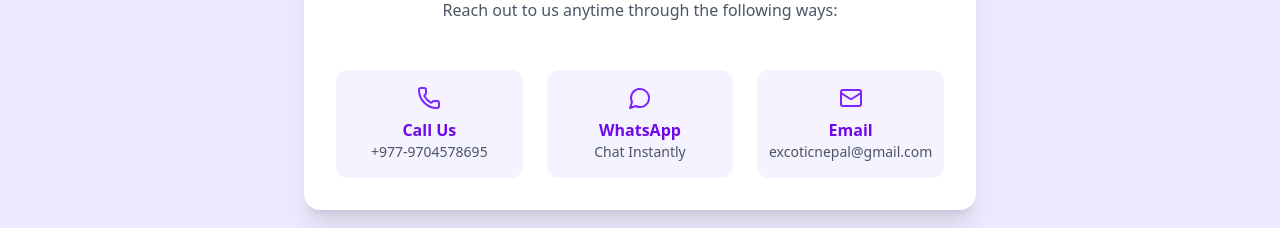
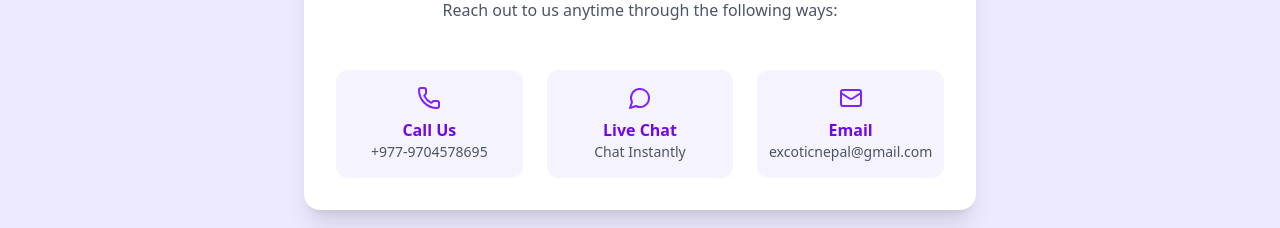
Before and after one commit to excoticnepal/nepalichicks, a React (Vite) app in the folder client/: page /contact-us in a window 1280 px wide. Shown: the part 524-752 px from the top of the page. Built offline with nearby package versions, Linux system fonts and the light colour scheme.

Commit message:
Update frontend changes

```diff
--- a/client/index.html
+++ b/client/index.html
@@ -1,15 +1,36 @@
 <!doctype html>
 <html lang="en">
+
 <head>
   <meta charset="UTF-8" />
-    <meta name="description" content="Get hot Nepali Call Girls in your area. Best call girl platform in Nepal - Kathmandu, Pokhara, Birgunj or anywhere,just give us a call."/>
+  <meta name="description"
+    content="Get hot Nepali Call Girls in your area. Best call girl platform in Nepal - Kathmandu, Pokhara, Birgunj or anywhere,just give us a call." />
   <link rel="icon" type="image/png" href="./public/favicon.png" />
   <link href="/src/index.css" rel="stylesheet">
   <meta name="viewport" content="width=device-width, initial-scale=1.0" />
   <title>Nepali Chicks</title>
 </head>
+
 <body>
   <div id="root"></div>
   <script type="module" src="/src/main.jsx"></script>
+
+  <!--Start of Tawk.to Script-->
+  <script type="text/javascript">
+    var Tawk_API = Tawk_API || {}, Tawk_LoadStart = new Date();
+    (function () {
+      var s1 = document.createElement("script"), s0 = document.getElementsByTagName("script")[0];
+      s1.async = true;
+      s1.src = 'https://embed.tawk.to/698041fea7a9d21c37d159f9/1jgeg3jc4';
+      s1.charset = 'UTF-8';
+      s1.setAttribute('crossorigin', '*');
+      s0.parentNode.insertBefore(s1, s0);
+    })();
+  </script>
+  <!--End of Tawk.to Script-->
+
+
+
 </body>
+
 </html>
--- a/client/src/components/ProfilePage.jsx
+++ b/client/src/components/ProfilePage.jsx
@@ -30,8 +30,7 @@ const ProfilePage = () => {
   if (error) return <p className="text-center text-red-500 mt-10">Error: {error}</p>;
   if (!user) return <p className="text-center mt-10">No user found.</p>;
 
-
-  const images = [user.image2, user.image3, user.image4, user.image5, user.image6].filter(Boolean); ;
+  const images = [user.image2, user.image3, user.image4, user.image5, user.image6].filter(Boolean);
 
   return (
     <div className="p-4 flex flex-col items-center justify-center bg-violet-100">
@@ -41,7 +40,7 @@ const ProfilePage = () => {
         </h1>
       </div>
 
-      <div className="grid grid-cols-1 sm:grid-cols-2 gap-6 w-full p-8 ">
+      <div className="grid grid-cols-1 sm:grid-cols-2 gap-6 w-full p-8">
         {/* Photo Section */}
         <div className="flex sm:flex-row flex-col-reverse items-center justify-center sm:border-r-2 border-r-0 border-b-2 sm:border-b-0 pb-2 gap-4">
           <PhotoProvider>
@@ -82,7 +81,6 @@ const ProfilePage = () => {
           </PhotoProvider>
         </div>
 
-
         {/* User Info Section */}
         <div className="space-y-4 text-lg">
           <p><strong>Name:</strong> {user.name}</p>
@@ -94,14 +92,18 @@ const ProfilePage = () => {
           <p><strong>Bio:</strong> {user.description || 'No bio available'}</p>
           <p><strong>Price:</strong> {user.price || 'Free'}</p>
           <div className="mt-4">
-            <a
-              href={`https://wa.me/+9779704578695`}
-              target="_blank"
-              rel="noopener noreferrer"
-              className="bg-violet-600 text-white px-6 py-2 rounded hover:bg-violet-700 transition-colors"
+            <button
+              onClick={() => {
+                if (window.Tawk_API) {
+                  window.Tawk_API.toggle();
+                } else {
+                  alert('Chat is loading, please wait a moment...');
+                }
+              }}
+              className="bg-violet-600 text-white px-6 py-2 rounded hover:bg-violet-700 transition-colors cursor-pointer"
             >
               Contact {user.name}
-            </a>
+            </button>
           </div>
         </div>
       </div>
--- a/client/src/pages/ContactUs.jsx
+++ b/client/src/pages/ContactUs.jsx
@@ -25,17 +25,22 @@ const ContactUs = () => {
                         <p className="text-sm text-gray-600">+977-9704578695</p>
                     </div>
 
-                    {/* WhatsApp */}
-                    <a
-                        href="https://wa.me/+9779704578695"
-                        target="_blank"
-                        rel="noopener noreferrer"
-                        className="flex flex-col items-center p-4 bg-violet-50 rounded-xl hover:shadow transition-shadow"
+                    {/* Tawk.to Live Chat */}
+                    <button
+                        onClick={() => {
+                            // Open Tawk.to chat widget
+                            if (window.Tawk_API) {
+                                window.Tawk_API.toggle();
+                            } else {
+                                alert('Chat is loading, please wait a moment...');
+                            }
+                        }}
+                        className="flex flex-col items-center p-4 bg-violet-50 rounded-xl hover:shadow transition-shadow cursor-pointer"
                     >
                         <MessageCircle className="h-6 w-6 text-violet-600 mb-2" />
-                        <h3 className="font-semibold text-violet-700">WhatsApp</h3>
+                        <h3 className="font-semibold text-violet-700">Live Chat</h3>
                         <p className="text-sm text-gray-600">Chat Instantly</p>
-                    </a>
+                    </button>
 
                     {/* Email */}
                     <a
```
Lines whose indentation alone changed are shown as unchanged.
